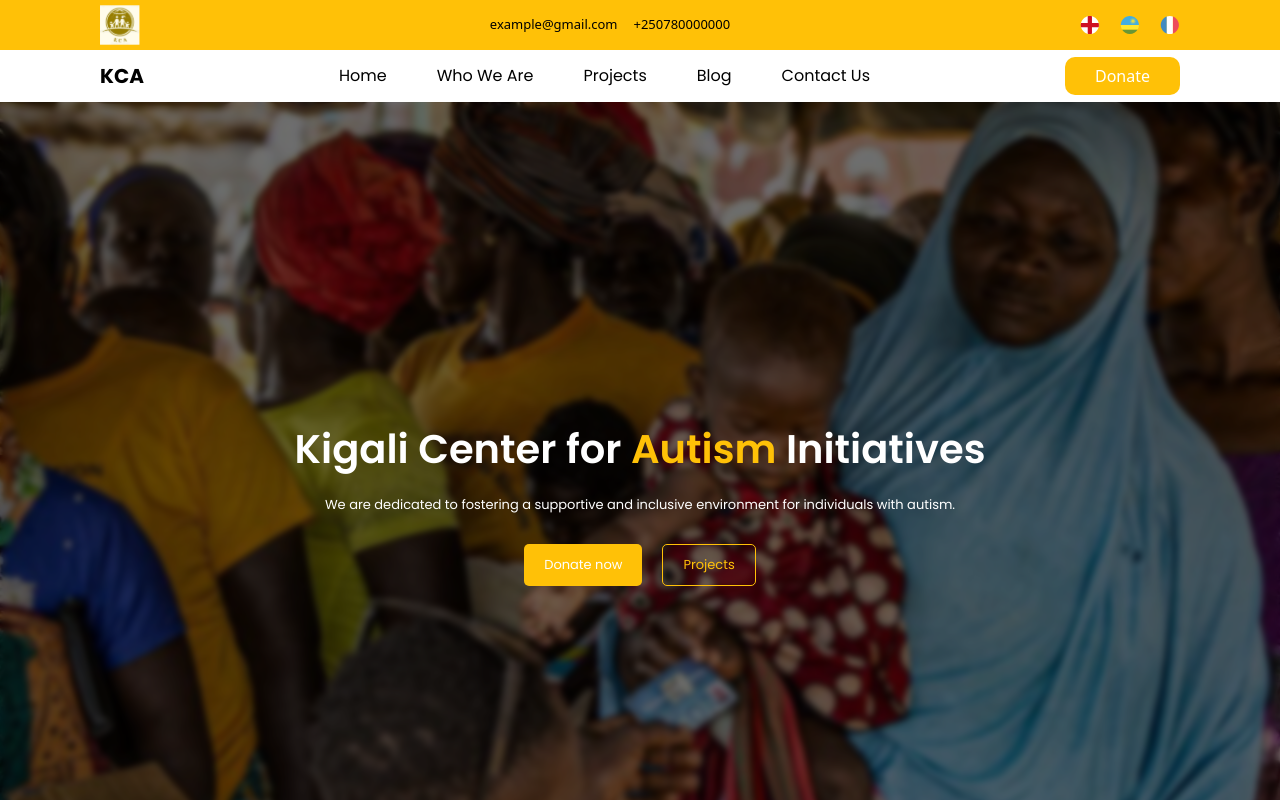
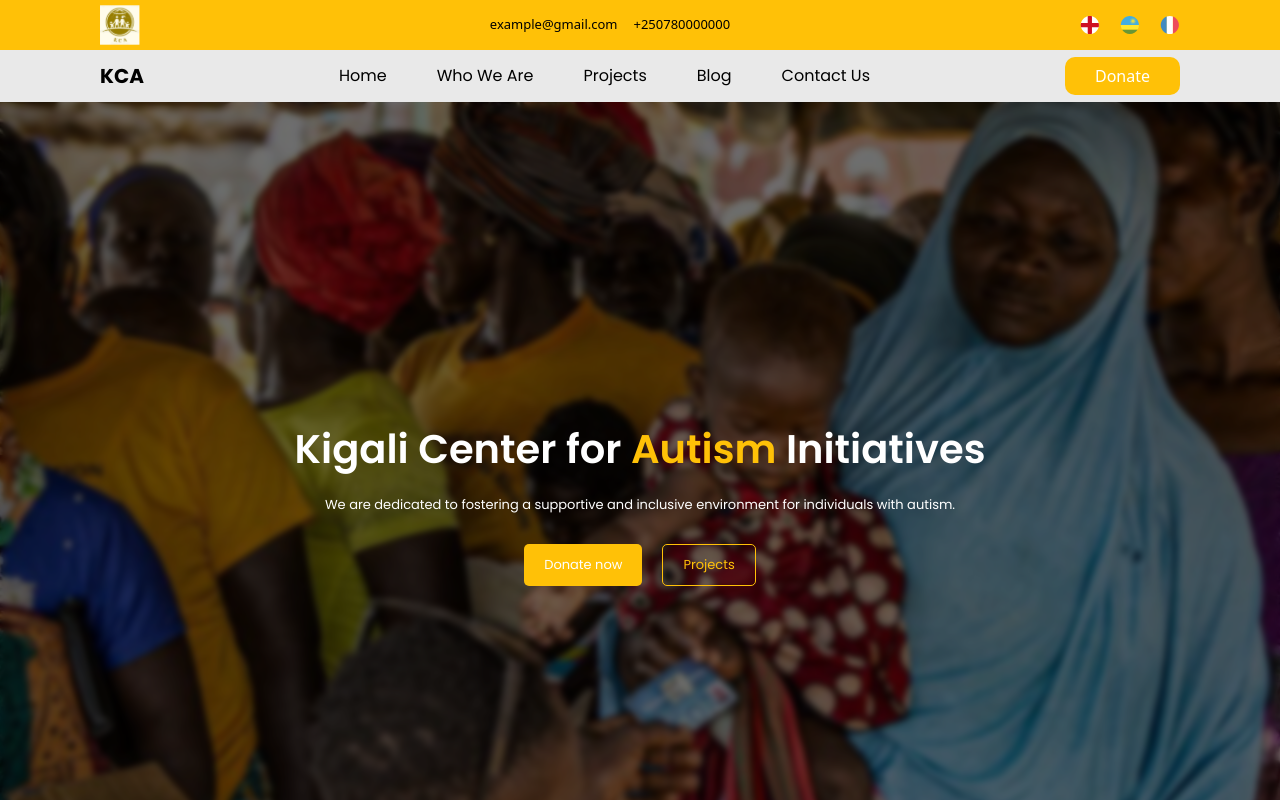
Before and after one commit to Zeden12/kigali-center-for-autism-initiatives-fn, a React (Vite) app: page / in a window 1280 px wide. Shown: the top 800 px of the page. Built offline with nearby package versions, Linux system fonts and the light colour scheme.

Commit message:
Change the color of bottom navbar

```diff
--- a/src/component/BottomNav.jsx
+++ b/src/component/BottomNav.jsx
@@ -11,7 +11,7 @@ const BottomNav = () => {
   }
 
   return (
-    <div className="sticky bg-white top-[50px] z-10 flex justify-between items-center px-4 sm:px-[50px] lg:px-[100px] py-[7px]">
+    <div className="sticky bg-[#E9E9E9] top-[50px] z-10 flex justify-between items-center px-4 sm:px-[50px] lg:px-[100px] py-[7px]">
             <h1 className="font-poppins font-bold text-[20px]">
                 KCA
             </h1>
```
